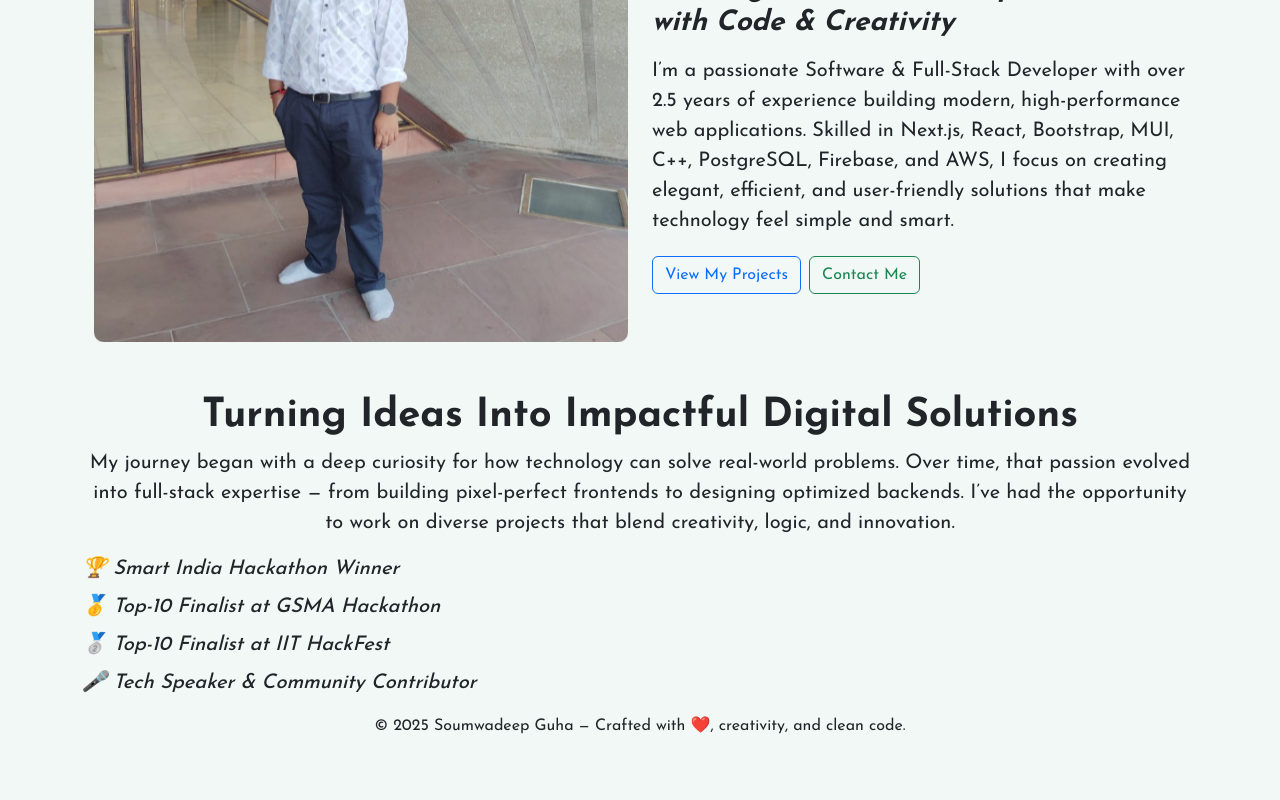
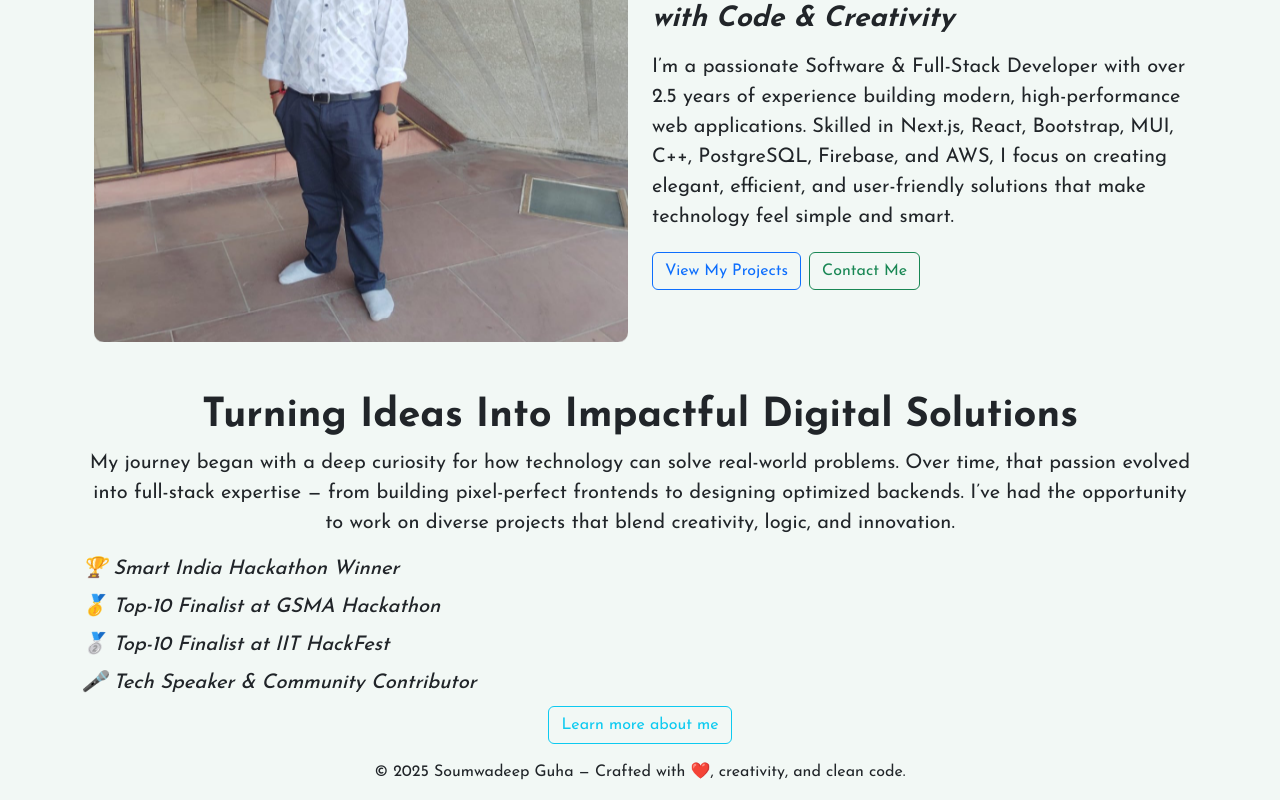
Before and after one commit to S-Guha-Systems/SoumwadeepPortfolio, a Next.js app: page / in a window 1280 px wide. Shown: the part 305-1105 px from the top of the page. Before the commit the page ends 1059 px from the top, so only its background shows below. Built offline with nearby package versions, Linux system fonts and the light colour scheme.

Commit message:
Addded content

```diff
--- a/app/page.tsx
+++ b/app/page.tsx
@@ -52,6 +52,14 @@ const Home = () => {
           🎤 Tech Speaker & Community Contributor
         </div>
       </div>
+      <center>
+        <CtaButton
+          title="Learn more about me"
+          goto="/about"
+          color="outline-info"
+          size=""
+        />
+      </center>
     </>
   );
 };
--- a/components/CtaButton.tsx
+++ b/components/CtaButton.tsx
@@ -10,7 +10,7 @@ const CtaButton = ({ title, goto, color, size }: CtaButtonProps) => {
     <div>
       <Link
         href={goto}
-        className={`btn btn-${color ? color : "success"} ${
+        className={`mb-2 btn btn-${color ? color : "success"} ${
           size ? `btn-${size}` : ""
         }`}
       >
--- a/package.json
+++ b/package.json
@@ -10,7 +10,7 @@
   "dependencies": {
     "bootstrap": "^5.3.8",
     "bootstrap-icons": "^1.13.1",
-    "next": "16.0.0",
+    "next": "16.0.1",
     "react": "19.2.0",
     "react-dom": "19.2.0"
   },
```
